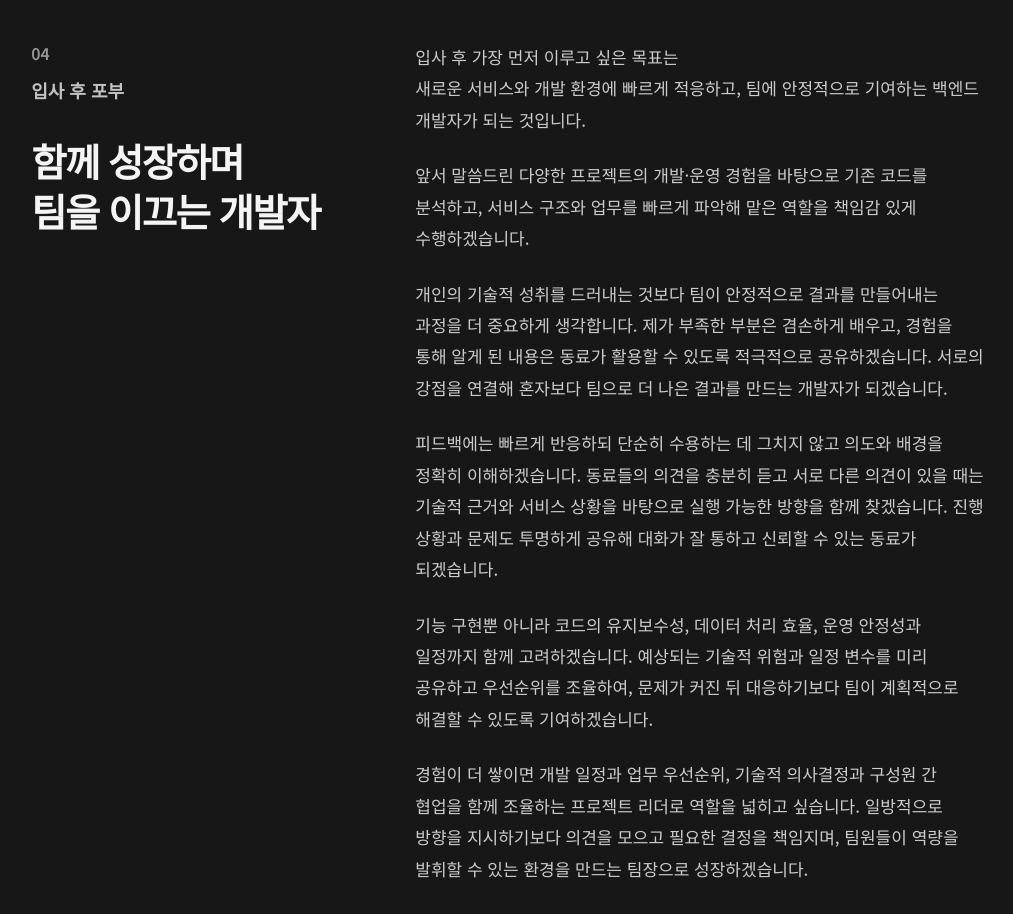
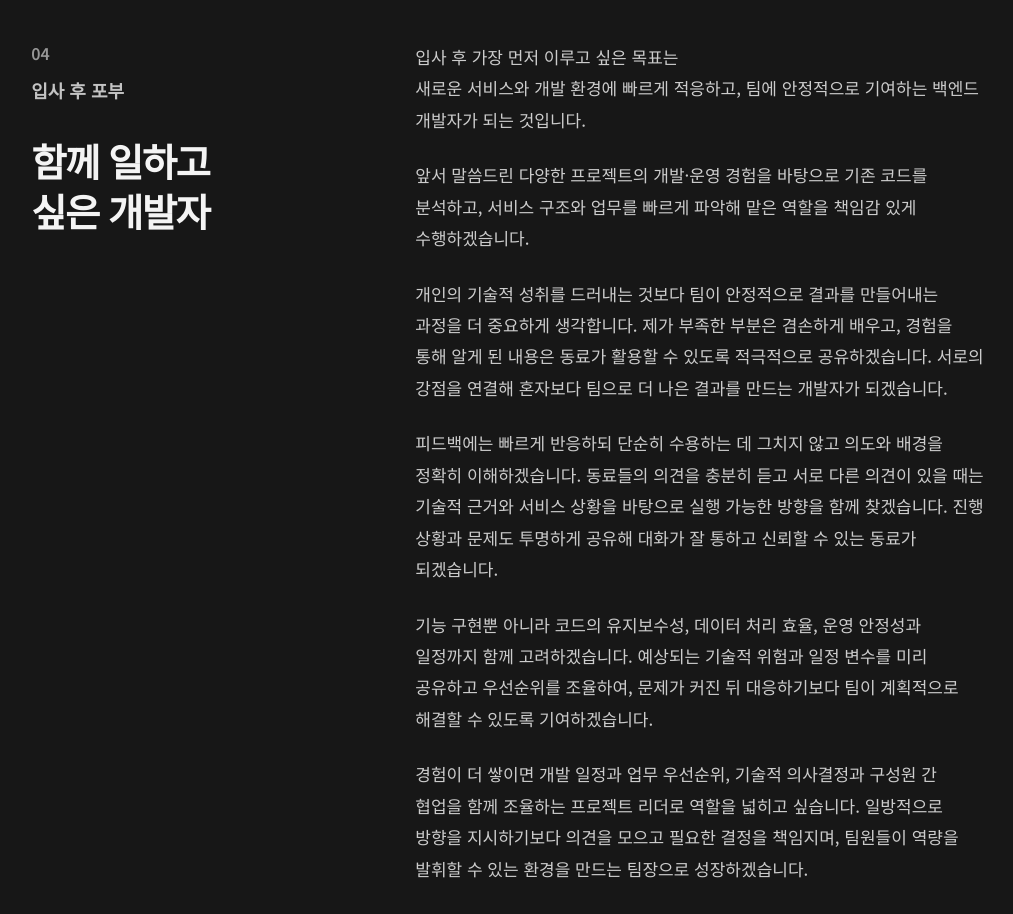
Before and after one commit to kdg3795/career-archive, a Next.js app: page /resume in a window 1280 px wide. Shown: the part 5040-5954 px from the top of the page, without its empty margins (253-1266 px from the left). Built offline with nearby package versions, Linux system fonts and the light colour scheme.

Commit message:
Restore preferred aspirations title

```diff
--- a/app/resume/page.tsx
+++ b/app/resume/page.tsx
@@ -59,7 +59,7 @@ const coverLetters = [
   },
   {
     label: "입사 후 포부",
-    title: "함께 성장하며 팀을 이끄는 개발자",
+    title: "함께 일하고 싶은 개발자",
     paragraphs: [
       <>입사 후 가장 먼저 이루고 싶은 목표는<br />새로운 서비스와 개발 환경에 빠르게 적응하고, 팀에 안정적으로 기여하는 백엔드 개발자가 되는 것입니다.</>,
       "앞서 말씀드린 다양한 프로젝트의 개발·운영 경험을 바탕으로 기존 코드를 분석하고, 서비스 구조와 업무를 빠르게 파악해 맡은 역할을 책임감 있게 수행하겠습니다.",
```
